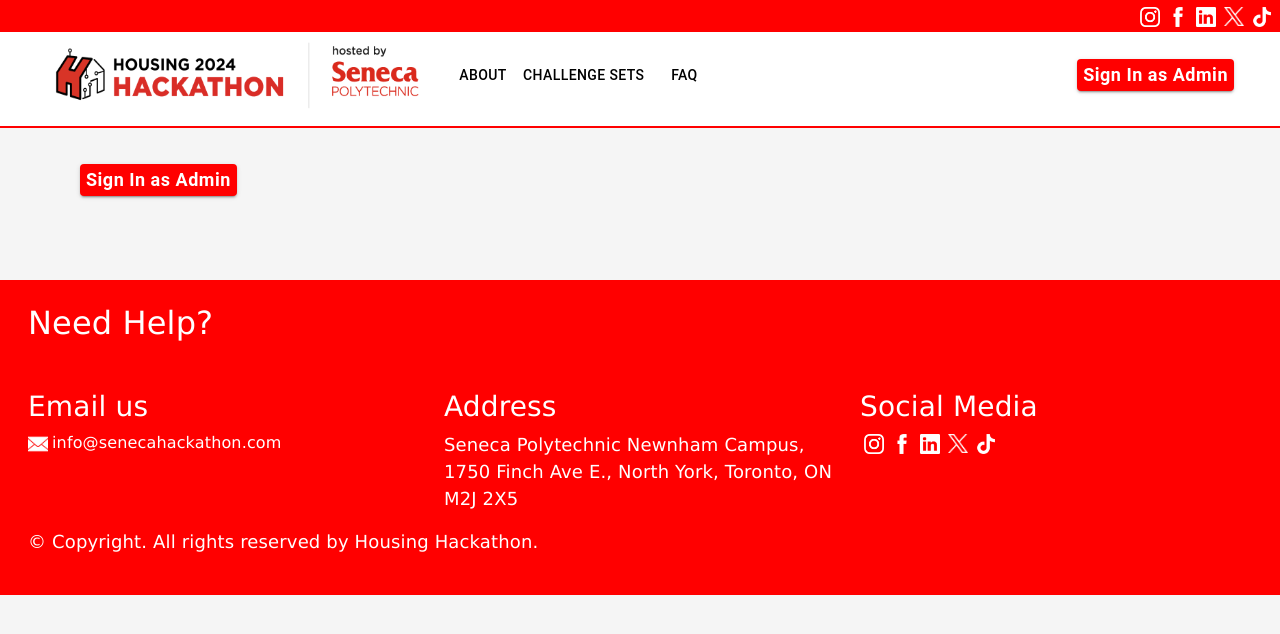
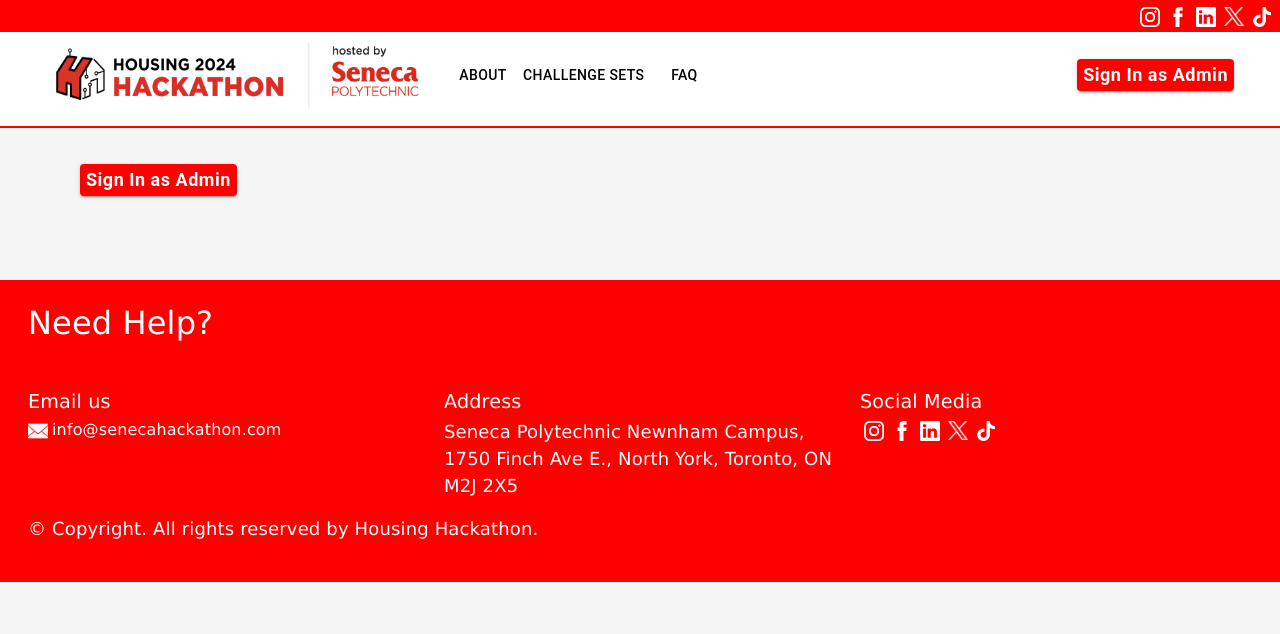
Before and after one commit to busycaesar/SenecaHackathon2024, a React (Create React App) app: page /login in a window 1280 px wide. Shown: the top 634 px of the page. Built offline with nearby package versions, Linux system fonts and the light colour scheme.

Commit message:
Reduced the font size of the footer titles!

```diff
--- a/src/Components/Footer/footer.css
+++ b/src/Components/Footer/footer.css
@@ -8,3 +8,7 @@
   position: relative;
   bottom: 0;
 }
+
+#footer h3 {
+  font-size: larger;
+}
```
